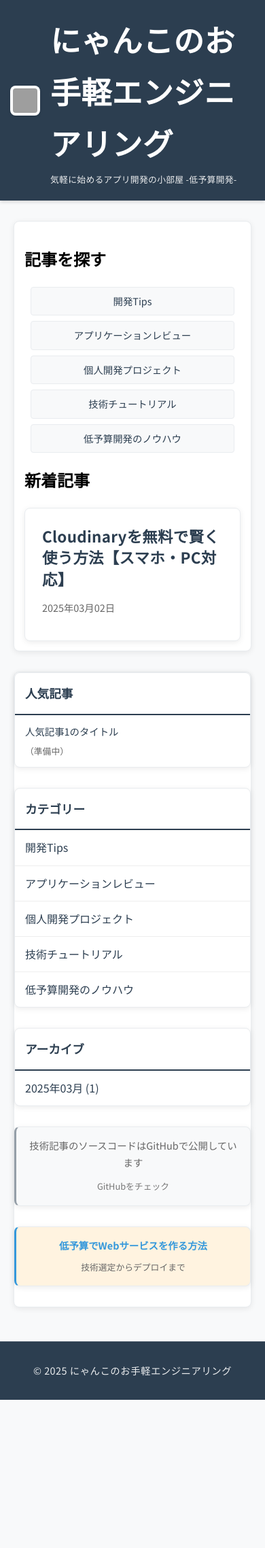
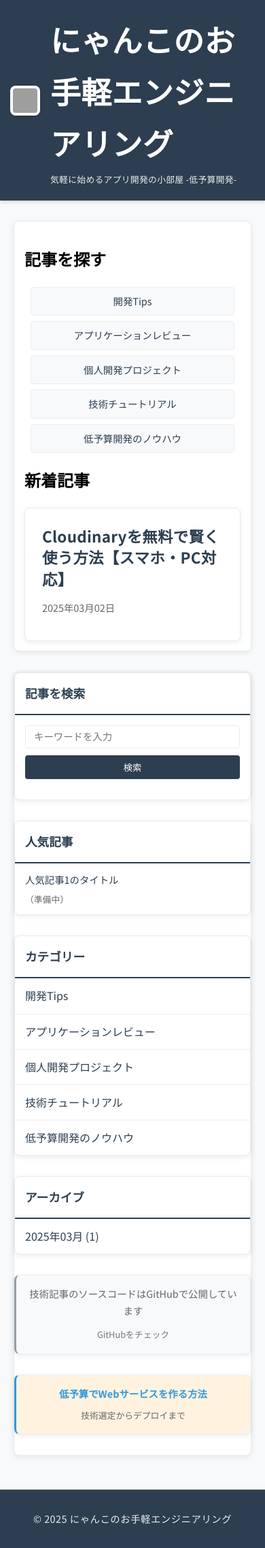
Before and after one commit to aux10a/engineer-blog, a Jekyll site: the page built from index.markdown, in a window 390 px wide. Shown: the whole page at 68% size. Built offline with Jekyll 4.4.1, drawn with Linux system fonts in a browser that asks for light colours; before the commit the page ends 2059 px from its top, so only the background shows below that; grey boxes are pictures that could not be loaded.

Commit message:
記事編集＋検索機能追加

```diff
--- a/_layouts/default.html
+++ b/_layouts/default.html
@@ -31,6 +31,45 @@
   {% endfor %}
 
   <script>
+    // 検索機能
+    document.addEventListener('DOMContentLoaded', function() {
+      const searchInput = document.getElementById('search-input');
+      const searchButton = document.getElementById('search-button');
+      const searchResults = document.getElementById('search-results');
+
+      // 検索実行関数
+      function performSearch() {
+        const query = searchInput.value.toLowerCase();
+        if (query.length < 2) {
+          searchResults.innerHTML = '';
+          return;
+        }
+
+        fetch('/posts.json')
+          .then(response => response.json())
+          .then(posts => {
+            const results = posts.filter(post =>
+              post.title.toLowerCase().includes(query) ||
+              post.content.toLowerCase().includes(query)
+            ).slice(0, 5);
+
+            searchResults.innerHTML = results.length ?
+              results.map(post => `
+                <a href="${post.url}">
+                  ${post.title}
+                </a>
+              `).join('') :
+              '<p class="no-results">記事が見つかりませんでした</p>';
+          });
+      }
+
+      // イベントリスナー
+      searchButton.addEventListener('click', performSearch);
+      searchInput.addEventListener('keypress', function(e) {
+        if (e.key === 'Enter') performSearch();
+      });
+    });
+
     // ページ遷移の最適化
     document.addEventListener('DOMContentLoaded', function() {
       document.querySelectorAll('.post-card-link').forEach(function(link) {
@@ -76,6 +115,20 @@
 
       <div id="sub" class="column">
         <div class="column-inner">
+          <!-- 検索 -->
+          <div class="sidewrapper">
+            <div class="sidetitlebody">
+              <div class="sidetitle">記事を検索</div>
+            </div>
+            <div class="side">
+              <div class="search-box">
+                <input type="text" id="search-input" placeholder="キーワードを入力">
+                <button type="button" id="search-button">検索</button>
+              </div>
+              <div id="search-results" class="search-results"></div>
+            </div>
+          </div>
+
           <!-- 人気記事 -->
           <div class="plugin-popular sidewrapper">
             <div class="sidetitlebody">
--- a/assets/css/style.scss
+++ b/assets/css/style.scss
@@ -380,6 +380,83 @@ body {
   border-left: 3px solid var(--main-color);
 }
 
+/* 検索ボックス */
+.search-box {
+  padding: 15px;
+  display: flex;
+  gap: 8px;
+}
+
+#search-input {
+  flex: 1;
+  padding: 8px 12px;
+  border: 1px solid var(--border-color);
+  border-radius: 4px;
+  font-size: 0.9em;
+  outline: none;
+  transition: border-color 0.3s ease;
+}
+
+#search-input:focus {
+  border-color: var(--accent-color);
+}
+
+#search-button {
+  padding: 8px 16px;
+  background: var(--main-color);
+  color: var(--text-light);
+  border: none;
+  border-radius: 4px;
+  cursor: pointer;
+  transition: background-color 0.3s ease;
+}
+
+#search-button:hover {
+  background: var(--hover-color);
+}
+
+.search-results {
+  padding: 0 15px 15px;
+  max-height: 300px;
+  overflow-y: auto;
+}
+
+.search-results a {
+  display: block;
+  padding: 12px;
+  color: var(--text-dark);
+  text-decoration: none;
+  border-bottom: 1px solid var(--border-color);
+  transition: background-color 0.2s ease;
+}
+
+.search-results a:hover {
+  color: var(--hover-color);
+  background: var(--bg-light);
+}
+
+.no-results {
+  padding: 12px;
+  color: #666;
+  text-align: center;
+  font-size: 0.9em;
+}
+
+@media screen and (max-width: 900px) {
+  .search-box {
+    flex-direction: column;
+    gap: 10px;
+  }
+
+  #search-button {
+    width: 100%;
+  }
+
+  .search-results {
+    max-height: 250px;
+  }
+}
+
 /* 記事スタイル */
 small {
   display: none;
```
Also changed, not shown: posts.json (added, +13 -0 lines).
